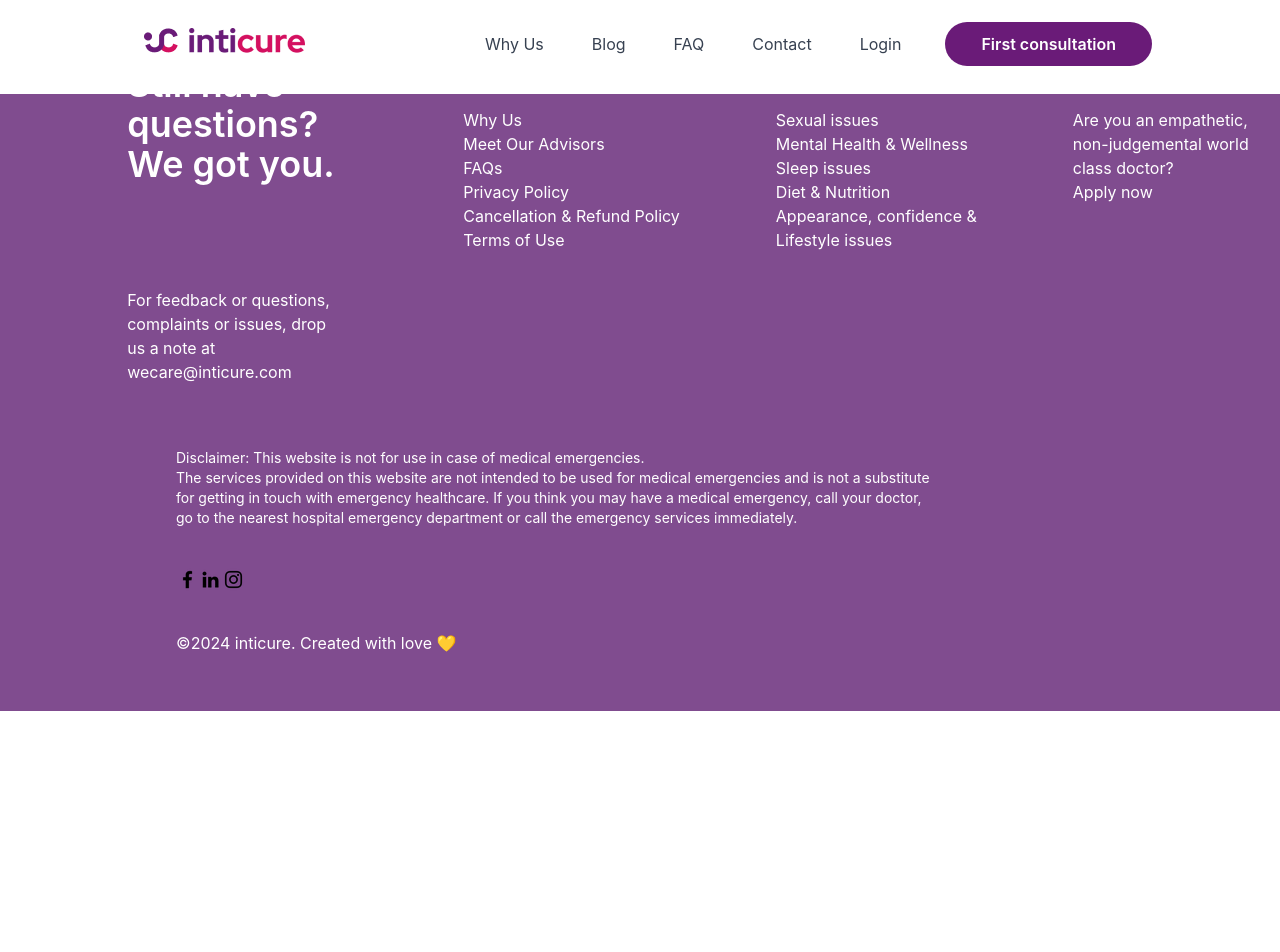
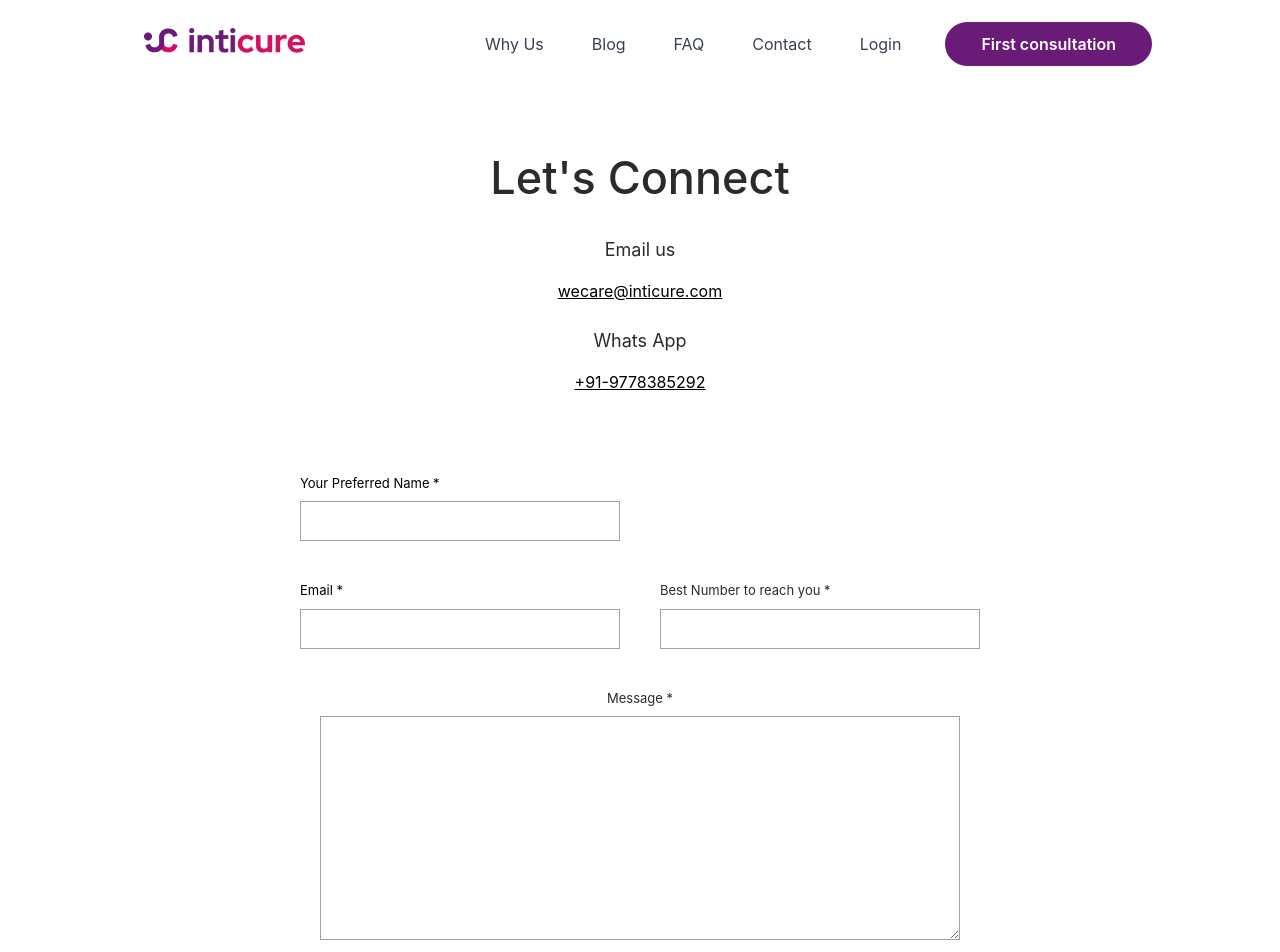
Before and after one commit to AbdulSamad52556/Inticure_home, a React (Vite) app: page /contact in a window 1280 px wide. Shown: the top 952 px of the page. Before the commit the page ends 800 px from the top, so only its background shows below. Built offline with nearby package versions, Linux system fonts and the light colour scheme.

Commit message:
contact finished

```diff
--- a/src/App.jsx
+++ b/src/App.jsx
@@ -7,6 +7,7 @@ import Header from "./components/common/Header";
 import './index.css';  // Import the CSS styles here
 import Footer from "./components/common/Footer";
 import Faq from "./components/faq/faq";
+import Contact from "./components/contact/contact";
 
 function App() {
   const location = useLocation();
@@ -20,6 +21,7 @@ function App() {
             <Route path="/" element={<Home />} />
             <Route path="/whyus" element={<Whyus />} />
             <Route path="/faq" element={<Faq />} />
+            <Route path="/contact" element={<Contact />} />
           </Routes>
         </CSSTransition>
       </TransitionGroup>
--- a/src/components/common/Header.jsx
+++ b/src/components/common/Header.jsx
@@ -34,10 +34,13 @@ const Header = () => {
                 <p>FAQ</p>
               </div>
             </a>
+            <a href="/contact">
 
             <div className="underline-animation2 cursor-pointer">
               <p>Contact</p>
             </div>
+            </a>
+
             <a href="https://customers.inticure.online">
               <div className="underline-animation cursor-pointer">
                 <p>Login</p>
--- a/src/components/contact/contact.jsx
+++ b/src/components/contact/contact.jsx
@@ -0,0 +1,114 @@
+import React from "react";
+
+const Contact = () => {
+
+    const handleSubmit = (e) =>{
+        e.preventDefault()
+    }
+  return (
+    <div>
+      <div className="p-20">
+        <div className="mt-16">
+          <h1 className="text-[45px] text-[#2C2A2A] font-medium text-center">
+            Let's Connect
+          </h1>
+        </div>
+        <div className="mt-6">
+          <h1 className="text-[18px] text-center text-[#2C2A2A] font-normal">
+            Email us
+          </h1>
+          <p className="underline text-center mt-4">
+            <a href="mailto:wecare@inticure.com">wecare@inticure.com</a>
+          </p>
+        </div>
+        <div className="mt-6">
+          <h1 className="text-[18px] text-center text-[#2C2A2A] font-normal">
+            Whats App
+          </h1>
+          <p className="underline text-center mt-4">
+            <a
+              href="https://wa.me/919778385292"
+              target="_blank"
+              rel="noopener noreferrer"
+            >
+              +91-9778385292
+            </a>
+          </p>
+        </div>
+      </div>
+      <div>
+        <form onSubmit={handleSubmit}>
+          <div className="flex flex-col gap-10">
+            <div className=" flex justify-center gap-10">
+              <div className="flex flex-col">
+                <label className="text-[13px] mb-2" for="name">
+                  Your Preferred Name *
+                </label>
+                <input
+                  type="text"
+                  id="name"
+                  className="border-gray-400 border h-10 w-80 p-2  focus:outline-none"
+                  required
+                />
+              </div>
+              <input type="text" className="bg-white w-80" disabled />
+            </div>
+            <div className="flex justify-center gap-10">
+              <div className="flex flex-col">
+                <label for="email" className="text-[13px] mb-2">
+                  Email *
+                </label>
+                <input
+                  type="email"
+                  id="email"
+                  className="border-gray-400 border h-10 w-80 p-2 focus:outline-none"
+                  required
+                />
+              </div>
+              <div className="flex flex-col">
+                <label for="number" className="text-[13px] text-[#2C2A2A] mb-2">
+                  Best Number to reach you *
+                </label>
+                <input
+                  type="number"
+                  id="number"
+                  className="border-gray-400 border h-10 w-80 p-2  focus:outline-none"
+                  required
+                />
+              </div>
+            </div>
+            <div className="flex justify-center">
+              <div className="flex flex-col items-center w-full">
+                <label
+                  for="message"
+                  className="text-[13px] text-[#2C2A2A] mb-2"
+                >
+                  Message *
+                </label>
+
+                <textarea
+                  name="message"
+                  className="border-gray-400 border w-2/4 h-56 p-2 focus:outline-none"
+                  id="message"
+                  required
+                ></textarea>
+              </div>
+            </div>
+          </div>
+          <div className="flex justify-center mb-96">
+            <div className="w-2/4 py-10">
+              <button
+                type="submit"
+                className="bg-[#6A1B78] text-white py-2 px-10 rounded-full font-medium"
+              >
+                Send
+              </button>
+            </div>
+          </div>
+        </form>
+      </div>
+    </div>
+  );
+};
+
+export default Contact;
```
